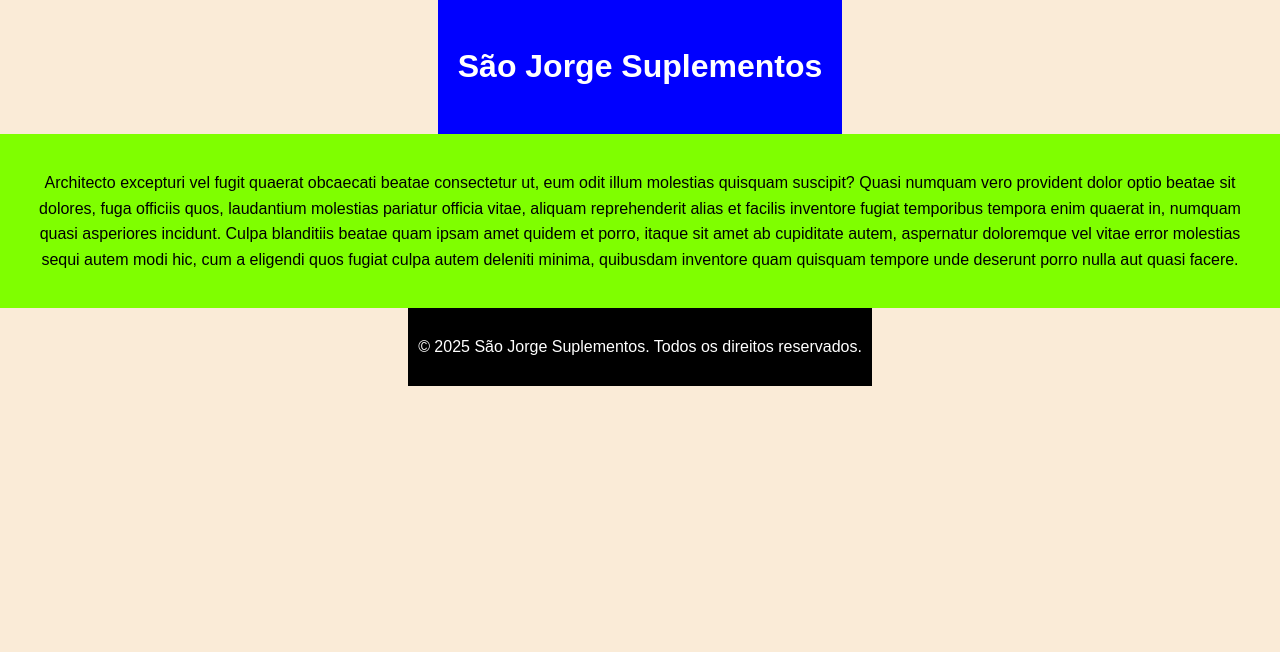
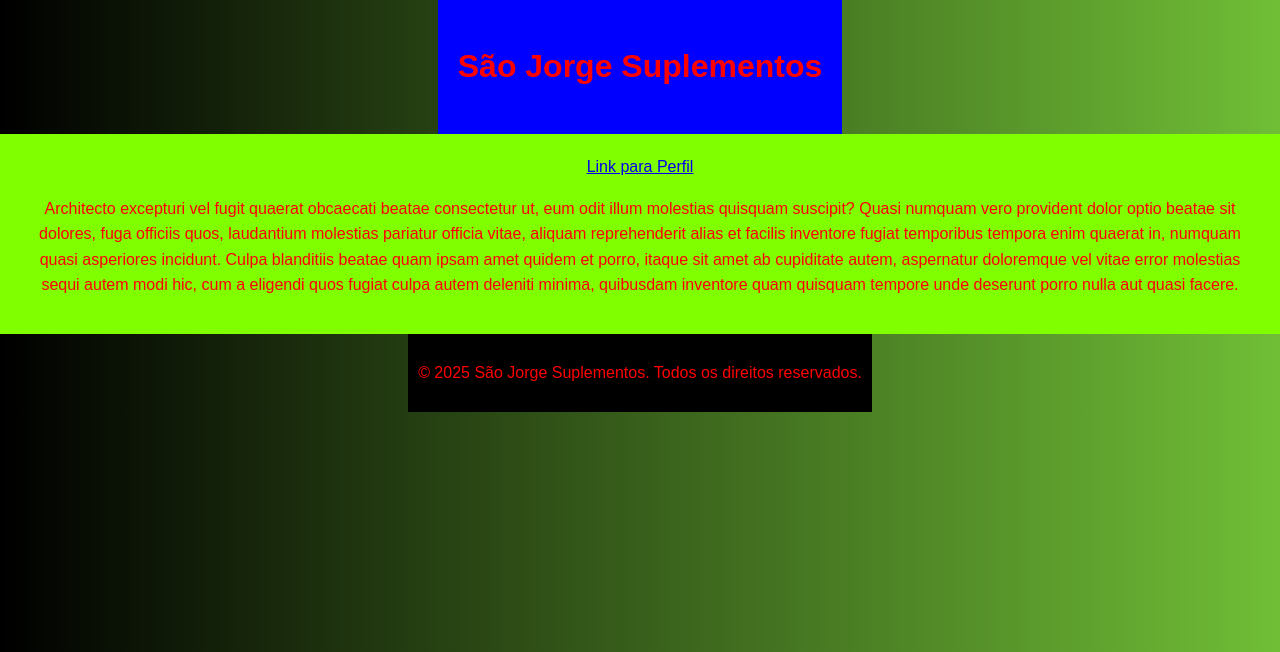
Before and after one commit to JoaoVictorCarvalho89/Sao_Jorge_Suplementos, a Django app: page / in a window 1280 px wide. Shown: the top 652 px of the page. Run offline with Django 5.2, Linux system fonts and the light colour scheme.

Commit message:
Adição das cores e modelo boodstrap

```diff
--- a/Projeto_SJ_Suplementos/Sao_Jorge_Suplementos/urls.py
+++ b/Projeto_SJ_Suplementos/Sao_Jorge_Suplementos/urls.py
@@ -16,14 +16,16 @@ Including another URLconf
 """
 from django.contrib import admin
 from django.urls import path
-from core.views import index, base, cabecalho, footer, main,conteudo
+from core.views import index, base, cabecalho, footer, main, conteudo, perfil
 
 urlpatterns = [
     path('admin/', admin.site.urls),
     path('', index, name='index'),
     path('base/', base, name='base'),
+    path('main/', main, name='main'),
+    path('perfil/', perfil, name='perfil'),
+    path('footer/', footer, name='footer'),
+    path('conteudo/', conteudo, name='conteudo'),
     path('cabecalho/', cabecalho, name='cabecalho'),
-    path('footer/', footer, name='footer'),
-    path('main/', main, name='main'),
-    path('conteudo/', conteudo, name='conteudo'),
+
 ]
--- a/Projeto_SJ_Suplementos/core/static/base.css
+++ b/Projeto_SJ_Suplementos/core/static/base.css
@@ -1,7 +1,14 @@
+:root {
+    --cor_primaria: #70be36;
+    --cor_secundaria: black;
+    --text_cor: red;
+}
+
 body {
 
     font-family: Arial, sans-serif;
-    background-color: antiquewhite !important;
+    background: linear-gradient(to left, var(--cor_primaria), var(--cor_secundaria));
+    color: var(--text_cor);
     justify-content: center;
     flex-direction: column;
     align-items: center;
--- a/Projeto_SJ_Suplementos/core/static/cabecalho.css
+++ b/Projeto_SJ_Suplementos/core/static/cabecalho.css
@@ -1,11 +1,11 @@
 header {
 
     background-color: blue;
+    color: var(--text_cor);
     justify-content: center;
     flex-direction: column;
     align-items: center;
     text-align: center;
-    color: white;
     display: flex;
     padding: 20px;
 
--- a/Projeto_SJ_Suplementos/core/static/footer.css
+++ b/Projeto_SJ_Suplementos/core/static/footer.css
@@ -1,11 +1,11 @@
 footer {
 
     background-color: #000000;
+    color: var(--text_cor);
     justify-content: center;
     flex-direction: column;
     align-items: center;
     text-align: center;
-    color: white;
     display: flex;
     padding: 10px;
 
--- a/Projeto_SJ_Suplementos/core/static/main.css
+++ b/Projeto_SJ_Suplementos/core/static/main.css
@@ -1,8 +1,10 @@
 main {
 
     background-color: chartreuse;
+    color: var(--text_cor);
     text-align: center;
     padding: 20px;
+
 
 }
 
@@ -23,7 +25,7 @@ nav ul li {
 nav ul li a {
 
     text-decoration: none;
-    color: #007bff;
+    color: var(--text_cor);
 
 }
 
--- a/Projeto_SJ_Suplementos/core/templates/base.html
+++ b/Projeto_SJ_Suplementos/core/templates/base.html
@@ -7,10 +7,10 @@
         <meta name="viewport" content="width=device-width, initial-scale=1">
         <title>Bem-vindo a São Jorge Suplementos</title>
         <link rel="icon" type="image/x-icon" href="{% static 'Imagens/favicon/Favicon.ico' %}">
-        <link rel="stylesheet" href="{% static 'base.css' %}">
-        <link rel="stylesheet" href="{% static 'cabecalho.css' %}">
-        <link rel="stylesheet" href="{% static 'footer.css' %}">
-        <link rel="stylesheet" href="{% static 'main.css' %}">
+        <link rel="stylesheet" href="{% static 'base.css' %}?v={{VERSION}}">
+        <link rel="stylesheet" href="{% static 'cabecalho.css' %}?v={{VERSION}}">
+        <link rel="stylesheet" href="{% static 'footer.css' %}?v={{VERSION}}">
+        <link rel="stylesheet" href="{% static 'main.css' %}?v={{VERSION}}">
 
     </head>
 
--- a/Projeto_SJ_Suplementos/core/templates/index.html
+++ b/Projeto_SJ_Suplementos/core/templates/index.html
@@ -4,6 +4,8 @@
 {% block main %}
 
     <main>
+
+        <a href="{% url 'perfil' %}">Link para Perfil</a>
 
         <p>
 
--- a/Projeto_SJ_Suplementos/core/views.py
+++ b/Projeto_SJ_Suplementos/core/views.py
@@ -22,3 +22,6 @@ def main(request):
 
 def conteudo(request):
     return render(request, 'conteudo.html')
+
+def perfil(request):
+    return render(request, 'perfil.html')
```
Also changed, not shown: Projeto_SJ_Suplementos/core/templates/daniel.html (deleted, +0 -11 lines), Projeto_SJ_Suplementos/core/templates/perfil.html (added, +17 -0 lines), Projeto_SJ_Suplementos/db.sqlite3 (added), 1 other file.
